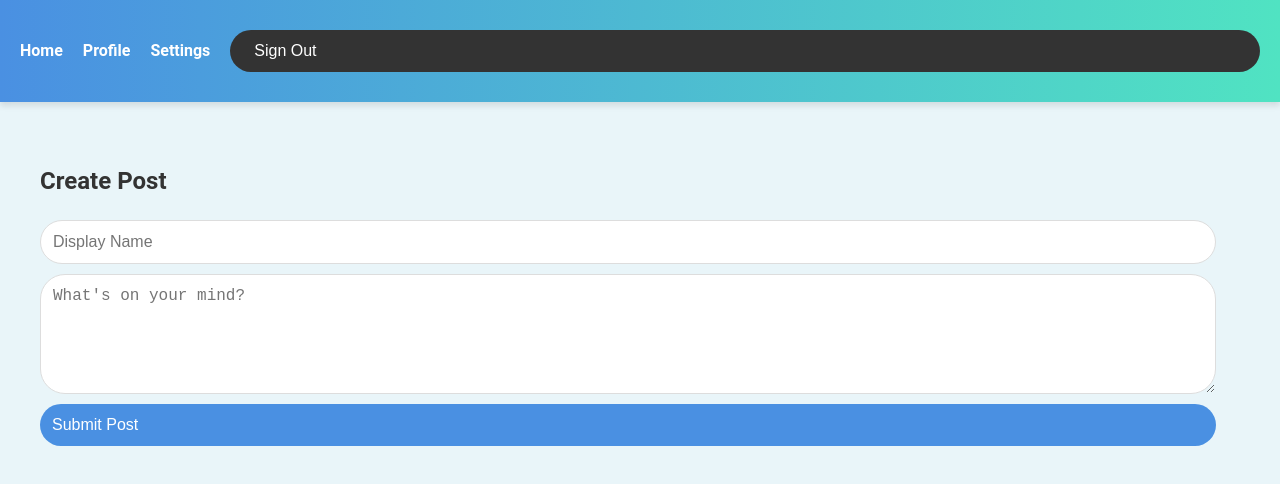
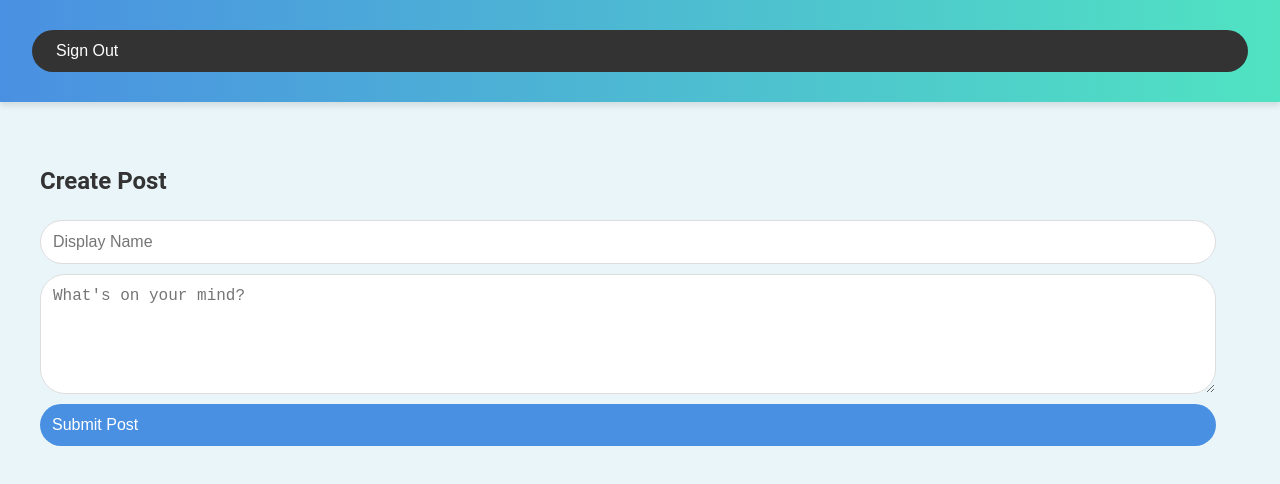
Before and after one commit to itzfew/Doubts, a plain HTML site: page index.html in a window 1280 px wide. Drawn offline with Linux system fonts and the light colour scheme; no server answers.

Commit message:
Update index.html

```diff
--- a/index.html
+++ b/index.html
@@ -9,9 +9,7 @@
 <body>
     <header>
         <nav>
-            <a href="index.html">Home</a>
-            <a href="profile.html">Profile</a>
-            <a href="settings.html">Settings</a>
+
             <button id="sign-out">Sign Out</button>
         </nav>
     </header>
```
